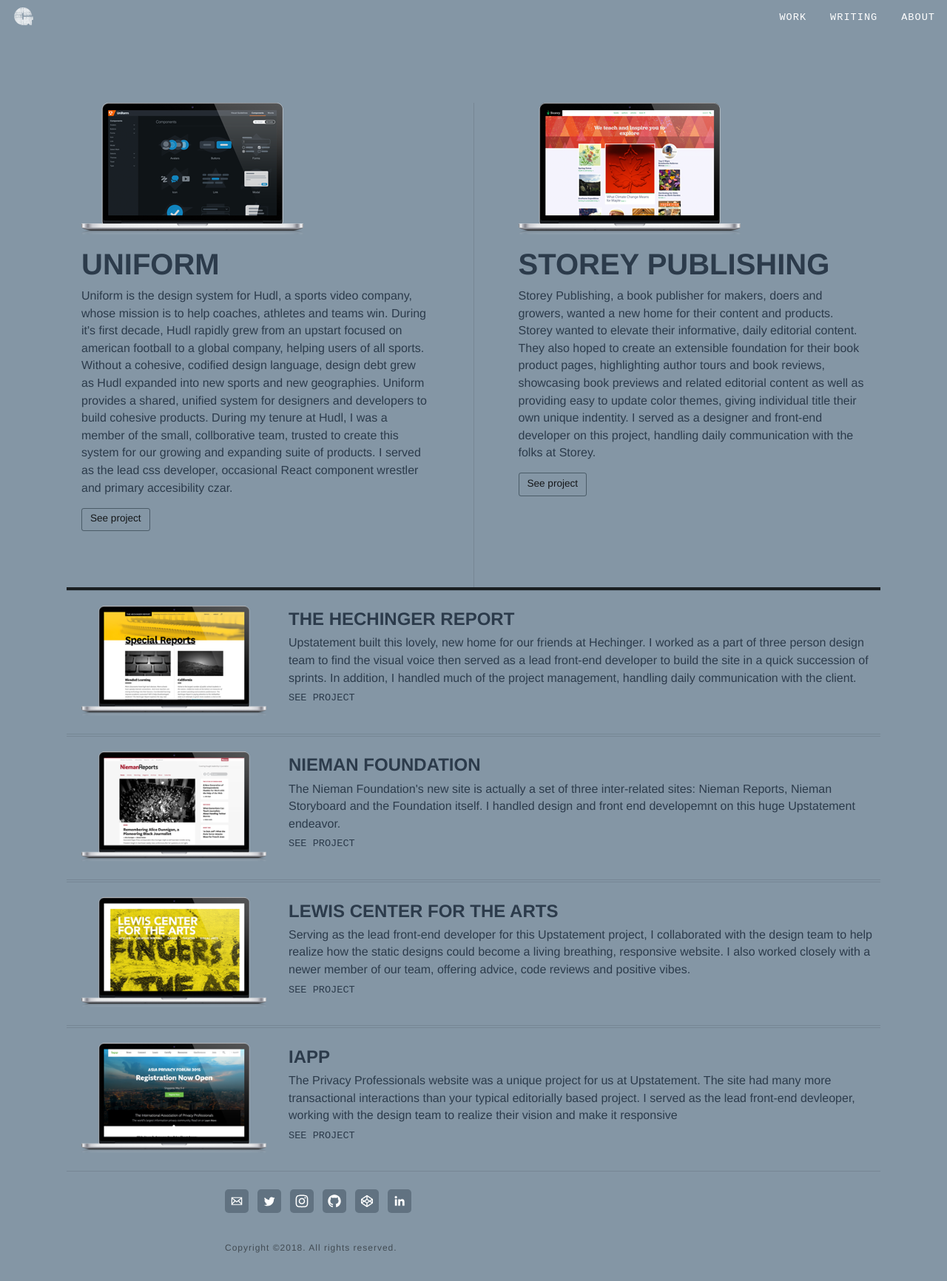
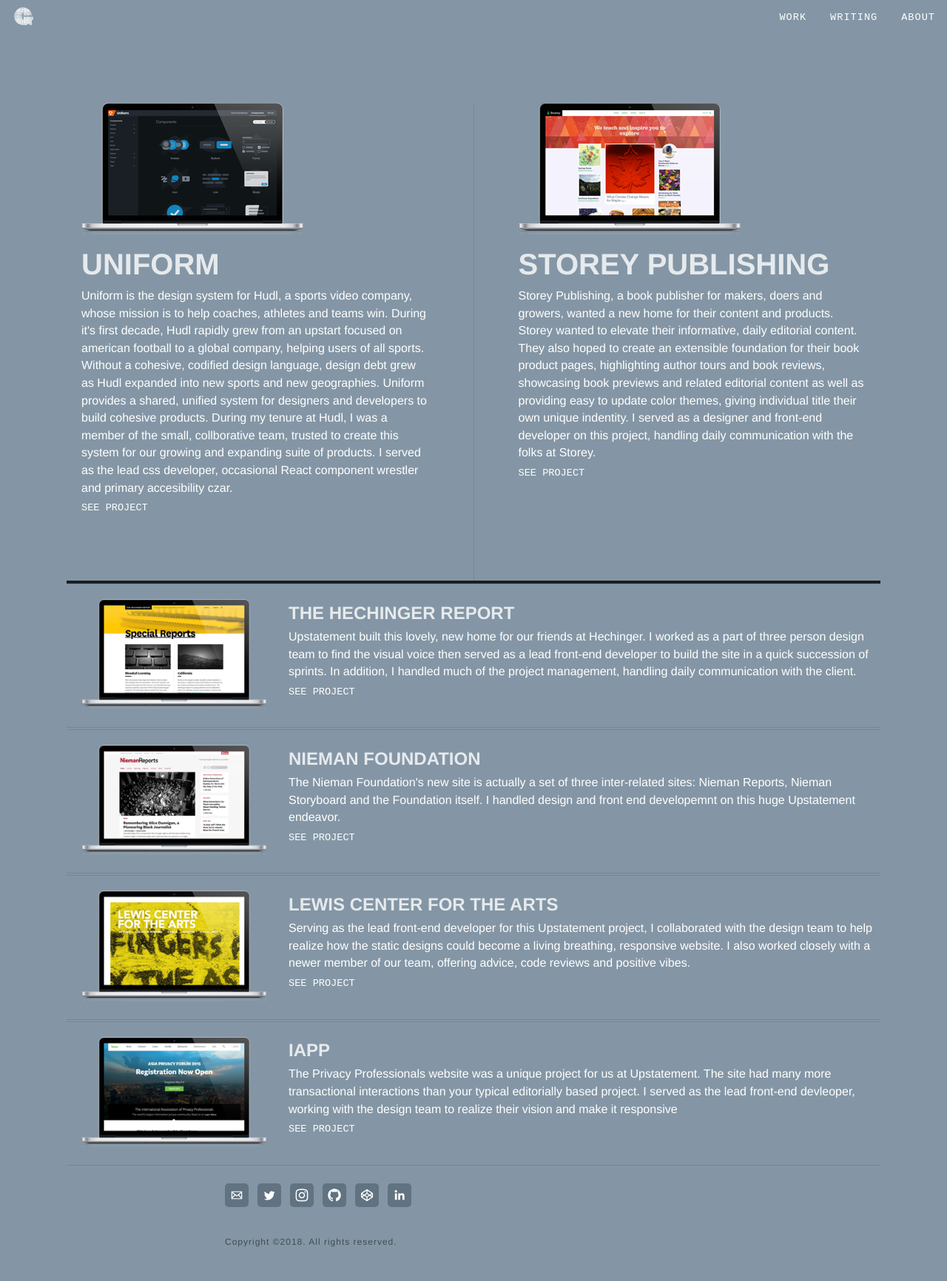
Before and after one commit to gcstaublin/gcstaublin.github.io, a Jekyll site: the page built from work.html, in a window 1280 px wide. Shown: the whole page at 74% size. Built offline with Jekyll 4.4.1, drawn with Linux system fonts in a browser that asks for light colours; nearby versions of some CDN libraries.

Commit message:
A few more changes.

```diff
--- a/static/scss/_archive.scss
+++ b/static/scss/_archive.scss
@@ -309,11 +309,10 @@
 }
 
 .archive__text--work {
+  @extend %text;
   margin: 0 0 .75rem;
   font-size: 1rem;
   line-height: 1.475;
-  font-family: $font-face-text;
-  font-weight: 300;
 }
 
 
--- a/static/scss/_type.scss
+++ b/static/scss/_type.scss
@@ -19,12 +19,18 @@
 
   // Headline
   --color-headline: #2c3b4b;
+
+  // Text
+  --color-text: #2c3b4b;
 }
 
 
 .theme--silver-fox {
   // Headline
-  --color-headline: #2c3b4b;
+  --color-headline: rgba(255, 255, 255, 0.8);
+
+  // Text
+  --color-text: #fff;
 }
 
 
@@ -46,6 +52,15 @@
 }
 
 
+
+
+// Text
+// --------------------------------------------
+.text, %text {
+  font-family: $font-face-text;
+  color: var(--color-text);
+  font-weight: 300;
+}
 
 
 // Headline
--- a/static/scss/_variables.scss
+++ b/static/scss/_variables.scss
@@ -232,6 +232,8 @@
 // archive text link
 
 
+
+
 // Homepage Color
 // --------------------------------------------
 :root {
--- a/work.html
+++ b/work.html
@@ -6,6 +6,9 @@
 ---
 
 
+
+<!-- Smaller Teases -->
+<!-- ========================== -->
 <div class="archive__pinned">
   <div class="archive__pinned-main">
     {% for item in site.data.work.projects limit:1 %}
@@ -17,9 +20,11 @@
           <h3 class="archive__headline--work">
             {{item.head}}
           </h3>
-          <p class="archive__text--work">{{item.text}}</p>
+          <p class="archive__text--work">
+          {{item.text}}
+          <a class="archive__link--text" target="_blank" href="http://{{item.url}}">See project</a>
+        </p>
         </div>
-        <a class="gcs-work__link--highlight grid-item__link--highlight" target="_blank" href="http://{{item.url}}">See project</a>
       </article>
     {% endfor %}
   </div>
@@ -34,15 +39,20 @@
           <h3 class="archive__headline--work">
             {{item.head}}
           </h3>
-          <p class="gcs-work__text grid-item__text">{{item.text}}</p>
+          <p class="archive__text--work">
+          {{item.text}}
+          <a class="archive__link--text" target="_blank" href="http://{{item.url}}">See project</a>
+        </p>
         </div>
-        <a class="gcs-work__link--highlight grid-item__link--highlight" target="_blank" href="http://{{item.url}}">See project</a>
       </article>
     {% endfor %}
   </div>
 </div>
 
 
+
+<!-- Smaller Teases -->
+<!-- ========================== -->
 <ul class="archive__items">
   {% for item in site.data.work.projects offset:2 %}
     <li class="archive__item">
```
Also changed, not shown: static/css/screen.css, 1 other file.
